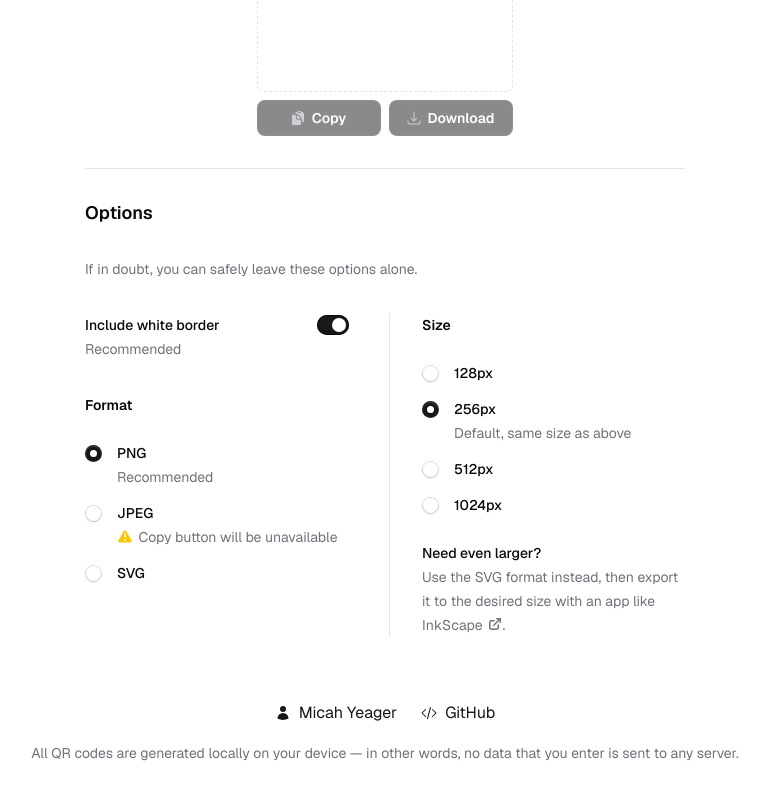
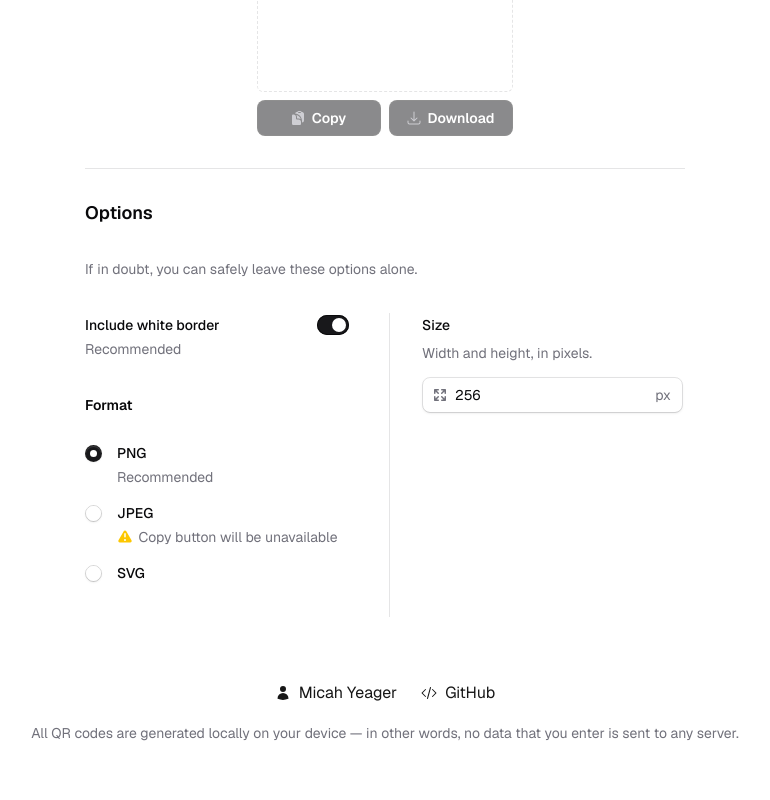
Before and after one commit to micah-yeager/qr-generator, a Next.js app: page / in a window 1280 px wide. Shown: the part 460-1260 px from the top of the page, without its empty margins (255-1025 px from the left). Built offline with nearby package versions, Linux system fonts and the light colour scheme.

Commit message:
refactor(ui): change size input to a text-based input

```diff
--- a/src/app/page.tsx
+++ b/src/app/page.tsx
@@ -1,6 +1,6 @@
 "use client"
 
-import ArrowTopRightOnSquareIcon from "@heroicons/react/16/solid/ArrowTopRightOnSquareIcon"
+import ArrowsPointingOutIcon from "@heroicons/react/16/solid/ArrowsPointingOutIcon"
 import ExclamationTriangleIcon from "@heroicons/react/16/solid/ExclamationTriangleIcon"
 import QrCodeIconSmall from "@heroicons/react/16/solid/QrCodeIcon"
 import ArrowDownTrayIcon from "@heroicons/react/24/solid/ArrowDownTrayIcon"
@@ -31,7 +31,7 @@ import { Heading, Subheading } from "../components/heading"
 import { Input, InputGroup } from "../components/input"
 import { Radio, RadioField, RadioGroup } from "../components/radio"
 import { Switch, SwitchField } from "../components/switch"
-import { Strong, Text } from "../components/text"
+import { Text } from "../components/text"
 import { useLocalStorage } from "../hooks/useLocalStorage"
 
 const BORDER_RATIO = 3 / 64
@@ -56,14 +56,6 @@ const FORMATS = new Map([
   { label: React.ReactNode; notes?: React.ReactNode }
 >
 type Format = Entries<typeof FORMATS>[1][0]
-
-const SIZES = new Map([
-  [128, { label: "128px" }],
-  [256, { label: "256px", notes: "Default, same size as above" }],
-  [512, { label: "512px" }],
-  [1024, { label: "1024px" }],
-] as const) satisfies Map<number, { label: string; notes?: React.ReactNode }>
-type Size = Entries<typeof SIZES>[1][0]
 
 function addQRCodeBorder(svg: SVGSVGElement): void {
   // Round up to avoid inadvertently rounding to zero.
@@ -105,7 +97,7 @@ function saveFile(dataString: string): void {
 export default function Home() {
   // Stored states.
   const [format, setFormat] = useLocalStorage<Format>("format", "image/png")
-  const [size, setSize] = useLocalStorage<Size>("size", 256)
+  const [size, setSize] = useLocalStorage<number>("size", 256)
   const [border, setBorder] = useLocalStorage<boolean>("border", true)
 
   // Transient states.
@@ -321,35 +313,29 @@ export default function Home() {
             </Fieldset>
           </div>
 
-          <Fieldset className="sm:ps-8 sm:border-l border-zinc-950/10 dark:border-white/10">
-            <Legend>Size</Legend>
-            <RadioGroup
-              value={`${size}`}
-              onChange={(value) => setSize(Number(value) as Size)}
-              disabled={format === "image/svg+xml"}
-            >
-              {Array.from(SIZES).map(([size, { label, notes }]) => (
-                <RadioField key={size}>
-                  <Radio value={`${size}`} />
-                  <Label>{label}</Label>
-                  {notes && <Description>{notes}</Description>}
-                </RadioField>
-              ))}
-            </RadioGroup>
-            <Text className="!mt-6">
-              <Strong className="block">Need even larger?</Strong>
-              Use the SVG format instead, then export it to the desired size
-              with an app like{" "}
-              <a
-                href="https://inkscape.org"
-                className="hover:underline hover:underline-offset-4"
-              >
-                InkScape
-                <ArrowTopRightOnSquareIcon className="size-4 inline-block ms-1 mb-1" />
-              </a>
-              .
-            </Text>
-          </Fieldset>
+          <div className="flex sm:ps-8 sm:border-l border-zinc-950/10 dark:border-white/10">
+            <Field>
+              <Label>Size</Label>
+              <Description>Width and height, in pixels.</Description>
+              <InputGroup>
+                <ArrowsPointingOutIcon />
+                <Input
+                  id="text-input"
+                  inputClassName="!pe-9"
+                  type="number"
+                  min={1}
+                  value={size}
+                  onChange={(e) => {
+                    setSize(Number(e.target.value))
+                  }}
+                  disabled={format === "image/svg+xml"}
+                />
+                <Text className="absolute right-3 pointer-events-none select-none cursor- top-1/2 -translate-y-1/2">
+                  px
+                </Text>
+              </InputGroup>
+            </Field>
+          </div>
         </FieldGroup>
       </form>
 
--- a/src/components/input.tsx
+++ b/src/components/input.tsx
@@ -28,9 +28,11 @@ type DateType = (typeof dateTypes)[number]
 export const Input = forwardRef(function Input(
   {
     className,
+    inputClassName,
     ...props
   }: {
     className?: string
+    inputClassName?: string
     type?:
       | "email"
       | "number"
@@ -66,6 +68,7 @@ export const Input = forwardRef(function Input(
         ref={ref}
         {...props}
         className={clsx([
+          inputClassName,
           // Date classes
           props.type &&
             dateTypes.includes(props.type) && [
```
